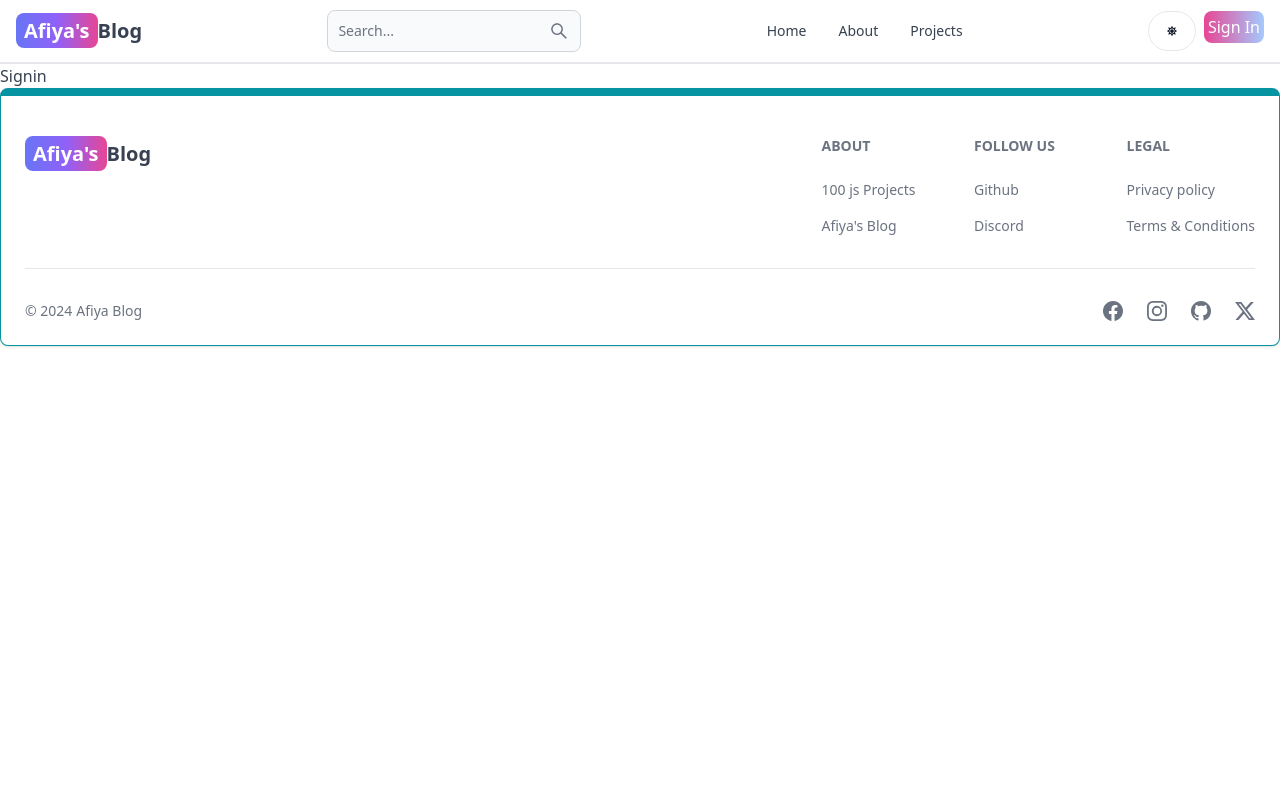
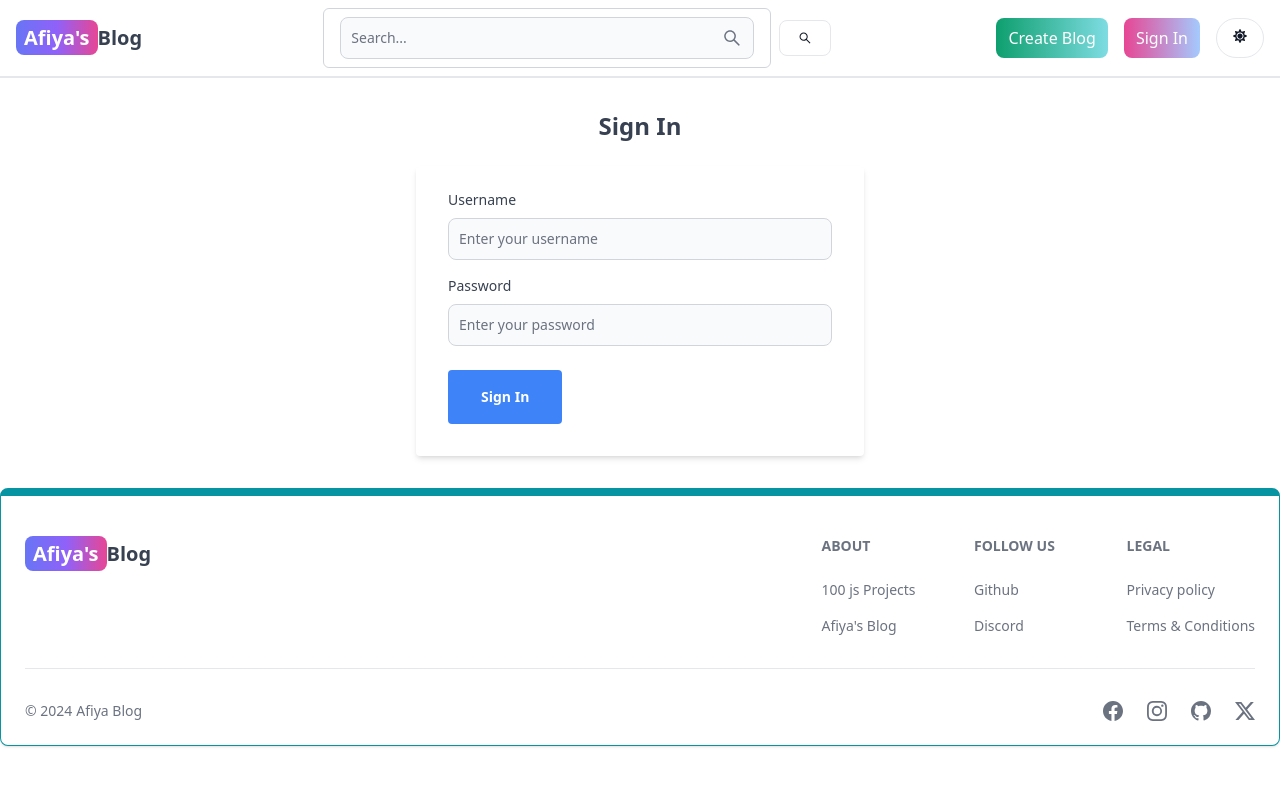
Before and after one commit to Afiya19/react-Blog, a React (Vite) app in the folder client/: page /sign-in in a window 1280 px wide. Shown: the top 786 px of the page. Built offline with nearby package versions, Linux system fonts and the light colour scheme.

Commit message:
added crud operations for the blog

```diff
--- a/client/package.json
+++ b/client/package.json
@@ -15,7 +15,8 @@
     "react": "^18.3.1",
     "react-dom": "^18.3.1",
     "react-redux": "^9.1.2",
-    "react-router-dom": "^6.26.2"
+    "react-router-dom": "^6.26.2",
+    "uuid": "^10.0.0"
   },
   "devDependencies": {
     "@eslint/js": "^9.9.0",
--- a/client/src/App.jsx
+++ b/client/src/App.jsx
@@ -1,5 +1,5 @@
-import React from 'react'
-import { BrowserRouter, Routes, Route } from 'react-router-dom'
+import React from 'react';
+import { BrowserRouter, Routes, Route } from 'react-router-dom';
 import Home from './pages/Home';
 import About from './pages/About';
 import Signin from './pages/Signin';
@@ -8,26 +8,26 @@ import Dashboard from './pages/Dashboard';
 import Projects from './pages/Projects';
 import Header from './components/Header';
 import Footer from './components/Footer';
-
-
-
+import CreateBlog from './components/CreateBlog';
+import BlogList from './components/BlogList';
+import EditBlog from './components/EditBlog';
 
 export default function App() {
   return (
-    <BrowserRouter >
-      <Header/>
+    <BrowserRouter>
+      <Header />
       <Routes>
-        <Route path="/" element={<Home/>}></Route>
-        <Route path="/about" element={<About/>}></Route>
-        <Route path="/sign-in" element={<Signin/>}></Route>
-        <Route path="/sign-up" element={<Signup/>}></Route>
-        <Route path="/dashboard" element={<Dashboard/>}></Route>
-        <Route path="/projects" element={<Projects />}></Route>
-
-
+        <Route path="/" element={<Home />} />
+        <Route path="/about" element={<About />} />
+        <Route path="/sign-in" element={<Signin />} />
+        <Route path="/sign-up" element={<Signup />} />
+        <Route path="/dashboard" element={<Dashboard />} />
+        <Route path="/projects" element={<Projects />} />
+        <Route path="/create-blog" element={<CreateBlog />} />
+        <Route path="/blogs" element={<BlogList />} />
+        <Route path="/edit-blog/:id" element={<EditBlog />} />
       </Routes>
-        <Footer/>
-
+      <Footer />
     </BrowserRouter>
-  )
+  );
 }
--- /dev/null
+++ b/client/src/components/BlogList.jsx
@@ -0,0 +1,42 @@
+import React from 'react';
+import { useSelector, useDispatch } from 'react-redux';
+import { Link } from 'react-router-dom';
+import { deleteBlog } from '../redux/blog/blogSlice';
+
+export default function BlogList() {
+  const blogs = useSelector(state => state.blogs.blogs);
+  const searchQuery = useSelector(state => state.blogs.searchQuery);  // Get search query from Redux
+  const dispatch = useDispatch();
+
+  const handleDelete = (id) => {
+    dispatch(deleteBlog(id));
+  };
+
+  // Filter blogs based on the search query
+  const filteredBlogs = searchQuery
+    ? blogs.filter(blog =>
+        blog.title.toLowerCase().includes(searchQuery.toLowerCase()) ||
+        blog.content.toLowerCase().includes(searchQuery.toLowerCase())
+      )
+    : blogs; // If searchQuery is empty, show all blogs
+
+  return (
+    <div className="container mx-auto my-4">
+      <h1 className="text-2xl font-bold mb-4">Blogs</h1>
+      {filteredBlogs.length === 0 ? (
+        <p>No blogs available</p>
+      ) : (
+        filteredBlogs.map(blog => (
+          <div key={blog.id} className="border p-4 mb-4">
+            <h2 className="text-xl font-bold">{blog.title}</h2>
+            <p>{blog.content}</p>
+            <div className="mt-2">
+              <Link to={`/edit-blog/${blog.id}`} className="text-blue-500 mr-4">Edit</Link>
+              <button onClick={() => handleDelete(blog.id)} className="text-red-500">Delete</button>
+            </div>
+          </div>
+        ))
+      )}
+    </div>
+  );
+}
--- /dev/null
+++ b/client/src/components/CreateBlog.jsx
@@ -0,0 +1,49 @@
+import React, { useState } from 'react';
+import { useDispatch } from 'react-redux';
+import { createBlog } from '../redux/blog/blogSlice';
+import { useNavigate } from 'react-router-dom';
+import { v4 as uuidv4 } from 'uuid';
+
+export default function CreateBlog() {
+  const [title, setTitle] = useState('');
+  const [content, setContent] = useState('');
+  const dispatch = useDispatch();
+  const navigate = useNavigate();
+
+  const handleSubmit = (e) => {
+    e.preventDefault();
+    const newBlog = { id: uuidv4(), title, content };
+    dispatch(createBlog(newBlog));
+    navigate('/blogs');
+  };
+
+  return (
+    <div className="container mx-auto my-4">
+      <h1 className="text-2xl font-bold mb-4">Create a New Blog</h1>
+      <form onSubmit={handleSubmit}>
+        <div className="mb-4">
+          <label className="block text-sm font-medium">Title</label>
+          <input
+            type="text"
+            value={title}
+            onChange={(e) => setTitle(e.target.value)}
+             className="border px-3 py-2 w-full dark:bg-white-800 dark:text-black"
+            required
+          />
+        </div>
+        <div className="mb-4">
+          <label className="block text-sm font-medium">Content</label>
+          <textarea
+            value={content}
+            onChange={(e) => setContent(e.target.value)}
+            className="border px-3 py-2 w-full dark:bg-white-800 dark:text-black"
+            required
+          />
+        </div>
+        <button type="submit" className="bg-blue-500 text-white px-4 py-2 rounded">
+          Create Blog
+        </button>
+      </form>
+    </div>
+  );
+}
--- /dev/null
+++ b/client/src/components/EditBlog.jsx
@@ -0,0 +1,58 @@
+import React, { useState, useEffect } from 'react';
+import { useSelector, useDispatch } from 'react-redux';
+import { updateBlog } from '../redux/blog/blogSlice';
+import { useNavigate, useParams } from 'react-router-dom';
+
+export default function EditBlog() {
+  const { id } = useParams();
+  const blogs = useSelector(state => state.blogs.blogs);
+  const dispatch = useDispatch();
+  const navigate = useNavigate();
+
+  const blog = blogs.find(blog => blog.id === id);
+
+  const [title, setTitle] = useState(blog?.title || '');
+  const [content, setContent] = useState(blog?.content || '');
+
+  const handleSubmit = (e) => {
+    e.preventDefault();
+    dispatch(updateBlog({ id, title, content }));
+    navigate('/blogs');
+  };
+
+  useEffect(() => {
+    if (!blog) {
+      navigate('/blogs');  // Redirect if the blog doesn't exist
+    }
+  }, [blog, navigate]);
+
+  return blog ? (
+    <div className="container mx-auto my-4">
+      <h1 className="text-2xl font-bold mb-4">Edit Blog</h1>
+      <form onSubmit={handleSubmit}>
+        <div className="mb-4">
+          <label className="block text-sm font-medium">Title</label>
+          <input
+            type="text"
+            value={title}
+            onChange={(e) => setTitle(e.target.value)}
+            className="border px-3 py-2 w-full"
+            required
+          />
+        </div>
+        <div className="mb-4">
+          <label className="block text-sm font-medium">Content</label>
+          <textarea
+            value={content}
+            onChange={(e) => setContent(e.target.value)}
+            className="border px-3 py-2 w-full"
+            required
+          />
+        </div>
+        <button type="submit" className="bg-blue-500 text-white px-4 py-2 rounded">
+          Update Blog
+        </button>
+      </form>
+    </div>
+  ) : null;
+}
--- a/client/src/components/Header.jsx
+++ b/client/src/components/Header.jsx
@@ -1,56 +1,88 @@
-import { Button, Navbar, TextInput } from 'flowbite-react'
-import React from 'react'
-import { Link, useLocation } from 'react-router-dom'
-import {AiOutlineSearch} from 'react-icons/ai'
-import { FaMoon, FaSun } from 'react-icons/fa'
-import { useDispatch, useSelector } from 'react-redux'
-import { toggletheme } from '../redux/theme/themeSlice'
-
+import { Button, Navbar, TextInput } from 'flowbite-react';
+import React, { useState } from 'react';
+import { Link, useLocation } from 'react-router-dom';
+import { AiOutlineSearch } from 'react-icons/ai';
+import { FaMoon, FaSun } from 'react-icons/fa';
+import { useDispatch, useSelector } from 'react-redux';
+import { toggletheme } from '../redux/theme/themeSlice';
+import { setSearchQuery } from '../redux/blog/blogSlice';
 
 export default function Header() {
   const path = useLocation().pathname;
   const dispatch = useDispatch();
-    const {theme} = useSelector((state) => state.theme)
+  const { theme } = useSelector((state) => state.theme);
+  const [searchTerm, setSearchTerm] = useState('');
+
+  const handleSearch = (e) => {
+    e.preventDefault();
+    dispatch(setSearchQuery(searchTerm)); // Dispatch search query to Redux
+  };
+
+  // Reset search query when Home is clicked
+  const handleHomeClick = () => {
+    setSearchTerm(''); // Clear local search input
+    dispatch(setSearchQuery('')); // Clear the search query in Redux state
+  };
+
   return (
-    <Navbar className='border-b-2'>
-        <Link to="/" className='self-center whitespace-nowrap text-sm sm:text-xl font-semibold dark:text-white'>
-            <span className='px-2 py-1 bg-gradient-to-r from-indigo-500 via-purple-500 to-pink-500 rounded-lg text-white'>Afiya's</span>
+    <Navbar className="border-b-2 flex justify-between items-center py-2">
+      {/* Center Section: Home button and Search bar */}
+      <div className="flex items-center flex-1 justify-center gap-4">
+        {/* Home Button */}
+        <Link to="/" onClick={handleHomeClick} className="self-center whitespace-nowrap text-sm sm:text-xl font-semibold dark:text-white">
+          <span className="px-2 py-1 bg-gradient-to-r from-indigo-500 via-purple-500 to-pink-500 rounded-lg text-white">
+            Afiya's
+          </span>
           Blog
         </Link>
-        <form>
+
+        {/* Search Bar */}
+        <form className="hidden lg:flex flex-1 justify-center items-center" onSubmit={handleSearch}>
           <TextInput
-                type='text'
-                placeholder='Search...'
+            type="text"
+            placeholder="Search..."
             rightIcon={AiOutlineSearch}
-                className='hidden lg:inline'
+            value={searchTerm}
+            onChange={(e) => {
+              setSearchTerm(e.target.value);
+              if (e.target.value === "") {
+                dispatch(setSearchQuery("")); // Reset search when input is cleared
+              }
+            }}
+            className="w-full max-w-md px-4 py-2 rounded-md border border-gray-300 dark:border-gray-600 dark:bg-gray-800"
+          />
+          <Button type="submit" color="gray" className="ml-2 hidden lg:inline">
+            <AiOutlineSearch />
+          </Button>
+        </form>
+      </div>
 
-            />
-        </form>
-        <Button className='w-12 h-10 lg:hidden' color='gray' pill>
-            <AiOutlineSearch/>
-        </Button>
-       <div className='flex gap-2 md:order-2 '>
-       <Button className='w-12 h-10 hidden sm:inline' color='gray' pill onClick={() => dispatch(toggletheme())}>
-            {theme === 'light' ? <FaSun/> : <FaMoon/>}
-        </Button>
-        <Link to='/sign-in'>
-            <button  className='px-1 py-1 bg-gradient-to-r from-pink-500 to-blue-300 text-white rounded-lg'  >
+      {/* Right Section: Create Blog, Sign In, and Theme toggle */}
+      <div className="flex items-center gap-4">
+        <Link to="/create-blog">
+          <button className="px-3 py-2 bg-gradient-to-r from-green-500 to-teal-300 text-white rounded-lg">
+            Create Blog
+          </button>
+        </Link>
+        <Link to="/sign-in">
+          <button className="px-3 py-2 bg-gradient-to-r from-pink-500 to-blue-300 text-white rounded-lg">
             Sign In
           </button>
         </Link>
-        <Navbar.Toggle/>
+
+        {/* Theme Toggle */}
+        <Button className="w-12 h-10" color="gray" pill onClick={() => dispatch(toggletheme())}>
+          {theme === 'light' ? <FaSun /> : <FaMoon />}
+        </Button>
+
+        {/* Search button for small screens */}
+        <Button className="w-12 h-10 lg:hidden" color="gray" pill onClick={handleSearch}>
+          <AiOutlineSearch />
+        </Button>
+
+        {/* Navbar Toggle for mobile */}
+        <Navbar.Toggle />
       </div>
-       <Navbar.Collapse>
-    <Navbar.Link as={Link} to="/" active={path === "/"}>
-        Home
-    </Navbar.Link>
-    <Navbar.Link as={Link} to="/about" active={path === "/about"}>
-        About
-    </Navbar.Link>
-    <Navbar.Link as={Link} to="/projects" active={path === "/projects"}>
-        Projects
-    </Navbar.Link>
-   </Navbar.Collapse>
     </Navbar>
-  )
+  );
 }
--- a/client/src/pages/Home.jsx
+++ b/client/src/pages/Home.jsx
@@ -1,7 +1,11 @@
-import React from 'react'
+import React from 'react';
+import BlogList from '../components/BlogList';
 
 export default function Home() {
   return (
-    <div>Home</div>
-  )
+    <div>
+
+      <BlogList />
+    </div>
+  );
 }
--- a/client/src/pages/Signin.jsx
+++ b/client/src/pages/Signin.jsx
@@ -1,7 +1,53 @@
-import React from 'react'
+import React, { useState } from 'react';
+import { Button, TextInput } from 'flowbite-react';
+import { useDispatch } from 'react-redux';
+import { useNavigate } from 'react-router-dom';
 
 export default function Signin() {
+  const [username, setUsername] = useState('');
+  const [password, setPassword] = useState('');
+  const navigate = useNavigate();
+
+  const handleSubmit = (e) => {
+    e.preventDefault();
+    // You can handle sign-in logic here
+    console.log('Username:', username);
+    console.log('Password:', password);
+    navigate('/dashboard'); // Redirect to dashboard after sign-in
+  };
+
   return (
-    <div>Signin</div>
-  )
+    <div className="container mx-auto my-8 max-w-md">
+      <h1 className="text-2xl font-bold text-center mb-6">Sign In</h1>
+      <form onSubmit={handleSubmit} className="bg-white dark:bg-gray-800 shadow-md rounded px-8 pt-6 pb-8 mb-4">
+        <div className="mb-4">
+          <label className="block text-sm font-medium mb-2">Username</label>
+          <TextInput
+            type="text"
+            placeholder="Enter your username"
+            value={username}
+            onChange={(e) => setUsername(e.target.value)}
+            className="w-full"
+            required
+          />
+        </div>
+        <div className="mb-6">
+          <label className="block text-sm font-medium mb-2">Password</label>
+          <TextInput
+            type="password"
+            placeholder="Enter your password"
+            value={password}
+            onChange={(e) => setPassword(e.target.value)}
+            className="w-full"
+            required
+          />
+        </div>
+        <div className="flex items-center justify-between">
+          <Button type="submit" className="bg-blue-500 hover:bg-blue-700 text-white font-bold py-2 px-4 rounded">
+            Sign In
+          </Button>
+        </div>
+      </form>
+    </div>
+  );
 }
--- /dev/null
+++ b/client/src/redux/blog/blogSlice.jsx
@@ -0,0 +1,31 @@
+import { createSlice } from '@reduxjs/toolkit';
+
+const initialState = {
+  blogs: [],
+  searchQuery: ''  // Add searchQuery to state
+};
+
+const blogSlice = createSlice({
+  name: 'blogs',
+  initialState,
+  reducers: {
+    createBlog: (state, action) => {
+      state.blogs.push(action.payload);
+    },
+    updateBlog: (state, action) => {
+      const index = state.blogs.findIndex(blog => blog.id === action.payload.id);
+      if (index !== -1) {
+        state.blogs[index] = action.payload;
+      }
+    },
+    deleteBlog: (state, action) => {
+      state.blogs = state.blogs.filter(blog => blog.id !== action.payload);
+    },
+    setSearchQuery: (state, action) => {
+      state.searchQuery = action.payload;  // Set the search query
+    }
+  }
+});
+
+export const { createBlog, updateBlog, deleteBlog, setSearchQuery } = blogSlice.actions;
+export default blogSlice.reducer;
```
Also changed, not shown: client/src/redux/store.js (+7 -6 lines), 1 other file (tests, documents, lock files or other folders). Lines whose indentation alone changed are shown as unchanged.
